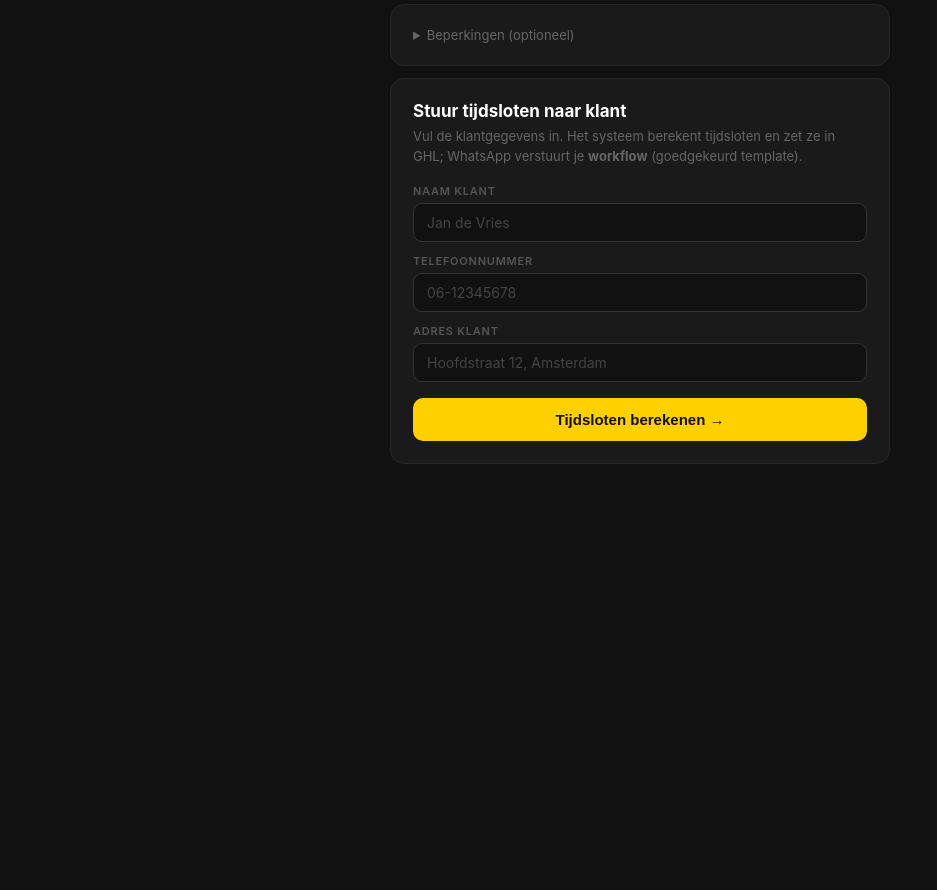
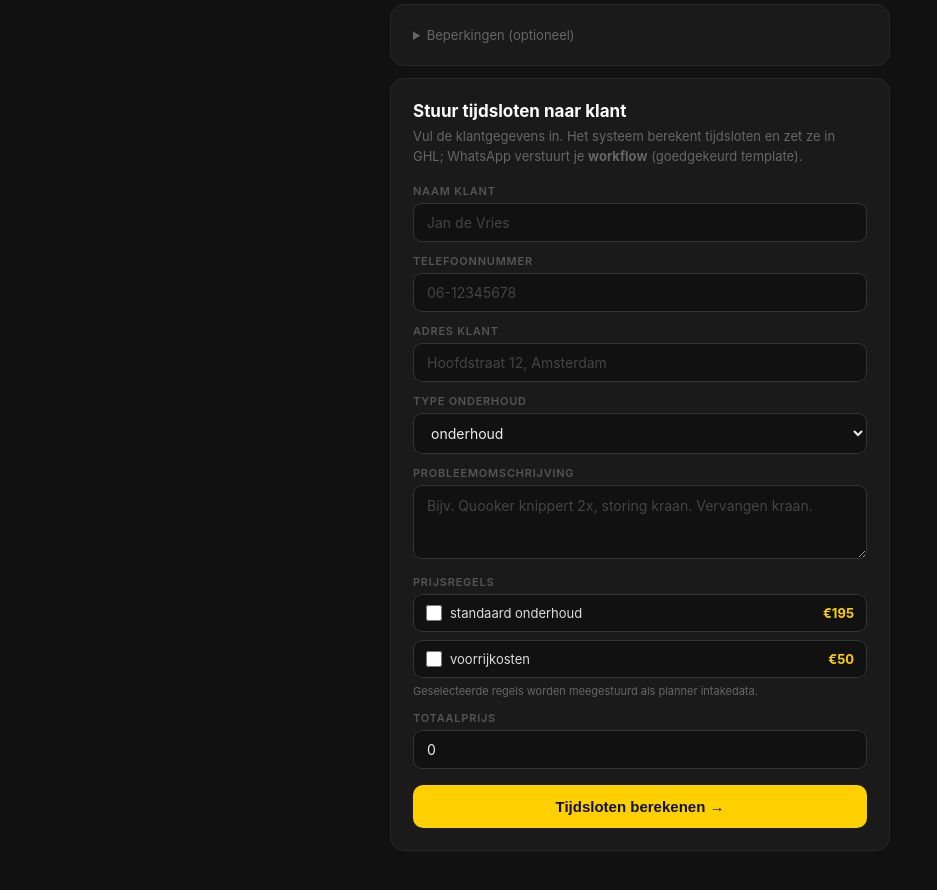
Before and after one commit to hetekraan/hetekraan-planning, a website: page suggest.html in a window 1280 px wide. Shown: the part 82-972 px from the top of the page, without its empty margins (0-937 px from the left). Before the commit the page ends 800 px from the top, so only its background shows below. Drawn offline with Linux system fonts and the light colour scheme.

Commit message:
add planner intake fields to suggest flow

```diff
--- a/suggest.html
+++ b/suggest.html
@@ -84,6 +84,52 @@
     .hk-weekday-chips input { accent-color: #ffd000; width: 15px; height: 15px; }
 
     .field-row-2 { display: grid; grid-template-columns: 1fr 1fr; gap: 10px; margin-bottom: 12px; }
+    .field-textarea {
+      min-height: 74px;
+      resize: vertical;
+      line-height: 1.45;
+    }
+    .price-rule-list {
+      display: grid;
+      gap: 8px;
+      margin-top: 2px;
+    }
+    .price-rule-item {
+      display: flex;
+      align-items: center;
+      justify-content: space-between;
+      gap: 10px;
+      padding: 10px 12px;
+      border: 1px solid #333;
+      border-radius: 9px;
+      background: #111;
+      cursor: pointer;
+      user-select: none;
+    }
+    .price-rule-item input {
+      accent-color: #ffd000;
+      width: 16px;
+      height: 16px;
+      margin-right: 8px;
+    }
+    .price-rule-left {
+      display: flex;
+      align-items: center;
+      color: #ddd;
+      font-size: 13px;
+    }
+    .price-rule-amount {
+      color: #ffd000;
+      font-size: 13px;
+      font-weight: 700;
+      white-space: nowrap;
+    }
+    .field-help {
+      margin-top: 6px;
+      font-size: 11px;
+      color: #666;
+      line-height: 1.4;
+    }
 
     .btn-search {
       width: 100%;
@@ -258,6 +304,42 @@
     <label class="field-label">Adres klant</label>
     <input class="field-input" type="text" id="inputAddress" placeholder="Hoofdstraat 12, Amsterdam">
   </div>
+  <div class="field-row">
+    <label class="field-label">Type onderhoud</label>
+    <select class="form-select" id="inputTypeOnderhoud">
+      <option value="onderhoud">onderhoud</option>
+      <option value="reparatie">reparatie</option>
+      <option value="installatie">installatie</option>
+    </select>
+  </div>
+  <div class="field-row">
+    <label class="field-label">Probleemomschrijving</label>
+    <textarea class="field-input field-textarea" id="inputProbleemomschrijving" placeholder="Bijv. Quooker knippert 2x, storing kraan. Vervangen kraan."></textarea>
+  </div>
+  <div class="field-row">
+    <label class="field-label">Prijsregels</label>
+    <div class="price-rule-list">
+      <label class="price-rule-item">
+        <span class="price-rule-left">
+          <input type="checkbox" class="price-rule-checkbox" data-label="standaard onderhoud" data-amount="195">
+          standaard onderhoud
+        </span>
+        <span class="price-rule-amount">€195</span>
+      </label>
+      <label class="price-rule-item">
+        <span class="price-rule-left">
+          <input type="checkbox" class="price-rule-checkbox" data-label="voorrijkosten" data-amount="50">
+          voorrijkosten
+        </span>
+        <span class="price-rule-amount">€50</span>
+      </label>
+    </div>
+    <div class="field-help">Geselecteerde regels worden meegestuurd als planner intakedata.</div>
+  </div>
+  <div class="field-row">
+    <label class="field-label">Totaalprijs</label>
+    <input class="field-input" type="text" id="inputTotaalprijs" value="0" readonly>
+  </div>
   <button type="button" class="btn-search" id="searchBtn">Tijdsloten berekenen →</button>
 </div>
 
@@ -314,6 +396,10 @@
   let resolvedContactId = null;
   let loadedSlots       = [];
   let sendInviteInFlight = false;
+  const STANDARD_PRICE_ITEMS = [
+    { label: 'standaard onderhoud', amount: 195 },
+    { label: 'voorrijkosten', amount: 50 },
+  ];
   /** Zelfde als bij laatste geslaagde preview — gebruikt bij send zodat link = preview. */
   let pendingProposalConstraints = null;
   /** UI-snapshot (modus + weekdagen + datums-tekst) bij laatste geslaagde preview; null = nog geen preview. */
@@ -420,6 +506,40 @@
   function getParam(p) { return new URLSearchParams(window.location.search).get(p); }
   function capitalize(s) { return s ? s.charAt(0).toUpperCase() + s.slice(1) : s; }
 
+  function getSelectedPriceItems() {
+    return [...document.querySelectorAll('.price-rule-checkbox:checked')]
+      .map((el) => ({
+        label: String(el.dataset.label || '').trim(),
+        amount: Number(el.dataset.amount || 0),
+      }))
+      .filter((x) => x.label && Number.isFinite(x.amount) && x.amount > 0);
+  }
+
+  function getPriceTotal(items) {
+    const rows = Array.isArray(items) ? items : [];
+    return rows.reduce((sum, row) => sum + (Number(row.amount) || 0), 0);
+  }
+
+  function updatePriceTotalUi() {
+    const items = getSelectedPriceItems();
+    const total = getPriceTotal(items);
+    const totalInput = document.getElementById('inputTotaalprijs');
+    if (totalInput) totalInput.value = String(total);
+  }
+
+  function readPlannerIntakeState() {
+    const typeOnderhoud = document.getElementById('inputTypeOnderhoud')?.value || 'onderhoud';
+    const probleemomschrijving = document.getElementById('inputProbleemomschrijving')?.value?.trim() || '';
+    const selectedPriceItems = getSelectedPriceItems();
+    const totaalprijs = getPriceTotal(selectedPriceItems);
+    return {
+      typeOnderhoud,
+      probleemomschrijving,
+      selectedPriceItems,
+      totaalprijs,
+    };
+  }
+
   function onSendBtnClick(ev) {
     const btn = ev.target && ev.target.closest && ev.target.closest('#sendBtn');
     if (!btn || btn.disabled) return;
@@ -451,6 +571,10 @@
     // Delegatie + pointer: betrouwbaarder dan één listener op de knop (WebKit / webviews).
     const msgCard = document.getElementById('messageCard');
     if (msgCard) msgCard.addEventListener('click', onSendBtnClick);
+    document.querySelectorAll('.price-rule-checkbox').forEach((el) => {
+      el.addEventListener('change', updatePriceTotalUi);
+    });
+    updatePriceTotalUi();
 
     const cid   = getParam('contactId');
     const name  = getParam('name');
@@ -607,10 +731,27 @@
       const name    = document.getElementById('inputName').value.trim();
       const phone   = document.getElementById('inputPhone').value.trim();
       const address = document.getElementById('inputAddress').value.trim();
+      const intake  = readPlannerIntakeState();
 
       const body = resolvedContactId
-        ? { contactId: resolvedContactId }
-        : { name, phone, address };
+        ? {
+            contactId: resolvedContactId,
+            type: intake.typeOnderhoud,
+            workType: intake.typeOnderhoud,
+            desc: intake.probleemomschrijving,
+            priceRules: intake.selectedPriceItems,
+            priceTotal: intake.totaalprijs,
+          }
+        : {
+            name,
+            phone,
+            address,
+            type: intake.typeOnderhoud,
+            workType: intake.typeOnderhoud,
+            desc: intake.probleemomschrijving,
+            priceRules: intake.selectedPriceItems,
+            priceTotal: intake.totaalprijs,
+          };
       if (pendingProposalConstraints) body.proposalConstraints = pendingProposalConstraints;
 
       const ac = new AbortController();
@@ -682,6 +823,14 @@
     document.getElementById('inputName').value    = '';
     document.getElementById('inputPhone').value   = '';
     document.getElementById('inputAddress').value = '';
+    const typeSel = document.getElementById('inputTypeOnderhoud');
+    if (typeSel) typeSel.value = 'onderhoud';
+    const descEl = document.getElementById('inputProbleemomschrijving');
+    if (descEl) descEl.value = '';
+    document.querySelectorAll('.price-rule-checkbox').forEach((el) => {
+      el.checked = false;
+    });
+    updatePriceTotalUi();
     hide('resultCard'); hide('messageCard'); hide('successCard'); hide('errorCard'); hide('loadingCard');
     show('searchCard');
     updateStaleUi();
```
